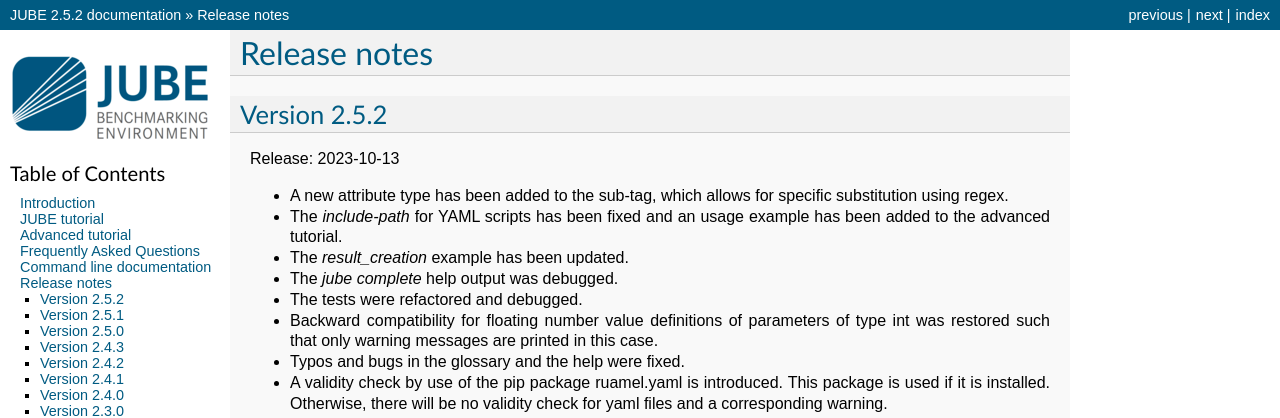
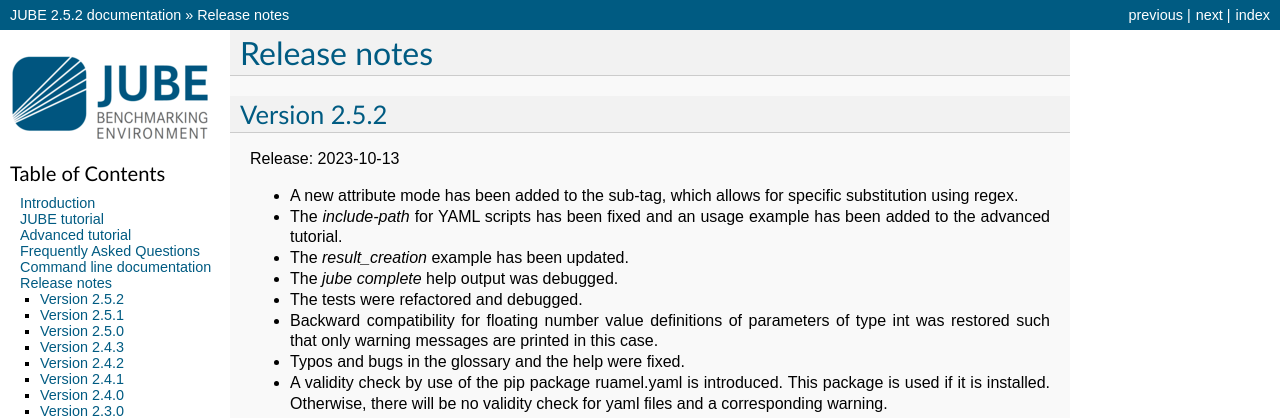
Before and after one commit to FZJ-JSC/JUBE, a Sphinx documentation site: the page built from docs/release_notes.rst, in a window 1280 px wide and 900 px high. Shown: the top 418 px of the window. Built offline with Sphinx 7.4.7, drawn with Linux system fonts in a browser that asks for light colours.

Commit message:
Change name from type to mode

```diff
--- a/docs/glossar.rst
+++ b/docs/glossar.rst
@@ -457,11 +457,11 @@
 
      .. code-block:: xml
 
-        <sub source="..." dest="..." type="..."/>
+        <sub source="..." dest="..." mode="..."/>
 
      * ``source``-string will be replaced by ``dest``-string
      * both can contain parameter: ``... $nameofparameter ...``
-     * ``type`` is optional and can be used to switch between text substitution and regex substitution
+     * ``mode`` is optional and can be used to switch between text substitution and regex substitution
 
    step_tag
      A step give a list of *Shell* operations and a corresponding parameter environment.
--- a/docs/release_notes.rst
+++ b/docs/release_notes.rst
@@ -25,7 +25,7 @@
 ~~~~~~~~~~~~~
 Release: 2023-10-13
 
-* A new attribute type has been added to the sub-tag, which allows for specific substitution using regex.
+* A new attribute mode has been added to the sub-tag, which allows for specific substitution using regex.
 * The `include-path` for YAML scripts has been fixed and an usage example has been added to the advanced tutorial.
 * The `result_creation` example has been updated.
 * The `jube complete` help output was debugged.
```
Also changed, not shown: 2 other files.
